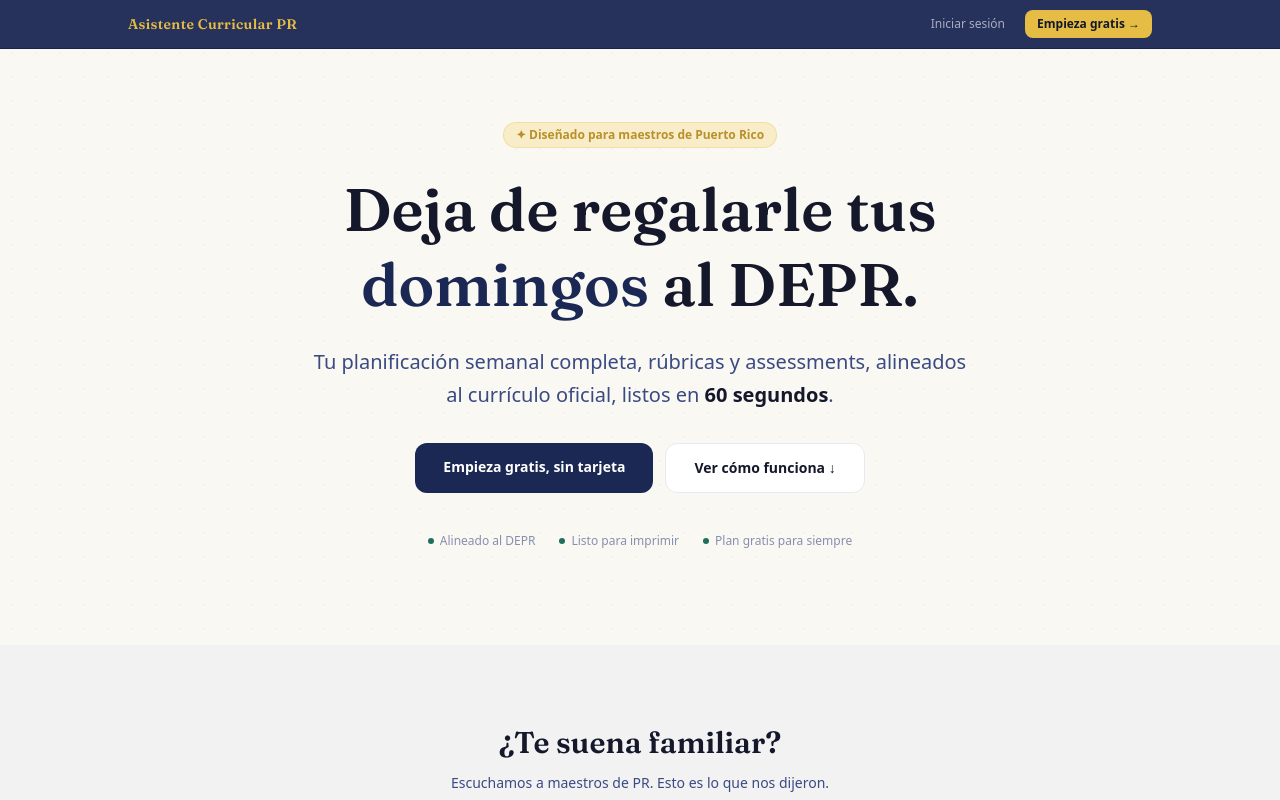
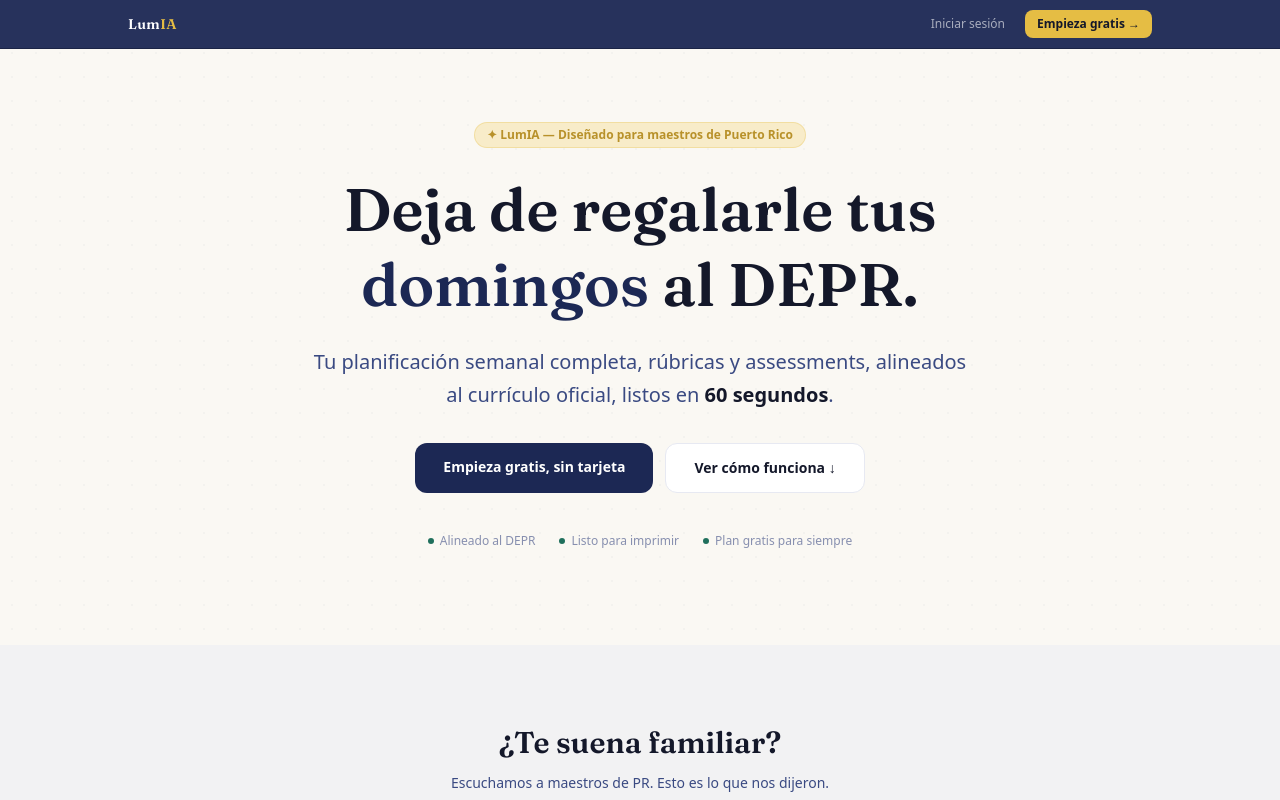
Before and after one commit to CarlosAOlivera/curricular-ai, a Next.js app: page / in a window 1280 px wide. Shown: the top 800 px of the page. Built offline with nearby package versions, Linux system fonts and the light colour scheme.

Commit message:
rebrand: Asistente Curricular PR → LumIA

```diff
--- a/src/app/(auth)/login/page.tsx
+++ b/src/app/(auth)/login/page.tsx
@@ -32,7 +32,9 @@ export default function LoginPage() {
         <div className="text-center">
           <p className="text-xs font-semibold text-navy-mid uppercase tracking-widest mb-3">DEPR · Puerto Rico</p>
           <h1 className="font-display text-3xl font-semibold text-ink">Iniciar sesión</h1>
-          <p className="text-navy-mid mt-2">Asistente Curricular PR</p>
+          <p className="font-display font-semibold mt-2">
+            <span className="text-navy">Lum</span><span className="text-gold-deep">IA</span>
+          </p>
         </div>
         <div className="bg-white border border-navy-tint rounded-2xl p-6 space-y-4">
           <form onSubmit={handleSubmit} className="space-y-4">
--- a/src/app/(dashboard)/layout.tsx
+++ b/src/app/(dashboard)/layout.tsx
@@ -35,8 +35,8 @@ export default async function DashboardLayout({ children }: { children: React.Re
         {/* ── Nav — fixed so it stays on scroll ── */}
         <nav className="fixed top-0 inset-x-0 bg-navy border-b border-navy-deep/50 px-4 py-2.5 flex items-center justify-between z-30">
           <div className="flex items-center gap-2">
-            <Link href="/dashboard" className="font-display font-semibold text-sm text-gold shrink-0 mr-2 hidden sm:block tracking-wide">
-              Asistente Curricular PR
+            <Link href="/dashboard" className="font-display font-semibold text-sm shrink-0 mr-2 hidden sm:block tracking-wide">
+              <span className="text-white">Lum</span><span className="text-gold">IA</span>
             </Link>
             <NavLinks />
           </div>
--- a/src/app/(dashboard)/planner/page.tsx
+++ b/src/app/(dashboard)/planner/page.tsx
@@ -174,7 +174,7 @@ export default function PlannerPage() {
     doc.setTextColor(255, 255, 255)
     doc.setFontSize(13)
     doc.setFont('helvetica', 'bold')
-    doc.text('Asistente Curricular PR', margin, 8)
+    doc.text('LumIA', margin, 8)
 
     doc.setFontSize(9)
     doc.setFont('helvetica', 'normal')
--- a/src/app/api/office/docx/route.ts
+++ b/src/app/api/office/docx/route.ts
@@ -463,7 +463,7 @@ export async function POST(req: NextRequest) {
         default: new Footer({
           children: [new Paragraph({
             alignment: AlignmentType.RIGHT,
-            children: [new TextRun({ text: 'Generado por Asistente Curricular PR', italics: true, size: 16, color: '999999' })],
+            children: [new TextRun({ text: 'Generado por LumIA', italics: true, size: 16, color: '999999' })],
           })],
         }),
       },
--- a/src/app/layout.tsx
+++ b/src/app/layout.tsx
@@ -12,8 +12,8 @@ const fraunces = Fraunces({
 })
 
 export const metadata: Metadata = {
-  title: 'Asistente Curricular PR',
-  description: 'Planificaciones educativas alineadas al currículo del DEPR',
+  title: 'LumIA — La inteligencia que ilumina tu enseñanza.',
+  description: 'Planificaciones semanales, rúbricas y assessments alineados al currículo del DEPR, listos en 60 segundos.',
 }
 
 export default function RootLayout({ children }: { children: React.ReactNode }) {
--- a/src/app/onboarding/page.tsx
+++ b/src/app/onboarding/page.tsx
@@ -132,7 +132,7 @@ export default function OnboardingPage() {
         {/* Header */}
         <div className="text-center">
           <p className="text-navy-mid font-semibold text-sm tracking-widest uppercase mb-2">
-            Asistente Curricular PR
+            LumIA
           </p>
           <h1 className="font-display text-3xl font-semibold text-ink">Completa tu perfil</h1>
           <p className="text-navy-mid mt-2 text-sm">
--- a/src/app/page.tsx
+++ b/src/app/page.tsx
@@ -52,8 +52,8 @@ export default function LandingPage() {
       {/* ── NAV ── */}
       <nav className="fixed top-0 inset-x-0 z-50 bg-navy/95 backdrop-blur-sm border-b border-navy-deep/50 px-4 py-2.5">
         <div className="max-w-5xl mx-auto flex items-center justify-between">
-          <span className="font-display font-semibold text-gold text-sm tracking-wide">
-            Asistente Curricular PR
+          <span className="font-display font-semibold text-sm tracking-wide">
+            <span className="text-white">Lum</span><span className="text-gold">IA</span>
           </span>
           <div className="flex items-center gap-2">
             <Link href="/login" className="text-white/60 hover:text-white text-xs px-3 py-1.5 rounded-lg hover:bg-white/10 transition-colors">
@@ -74,7 +74,7 @@ export default function LandingPage() {
 
         <div className="relative max-w-3xl mx-auto space-y-6">
           <div className="inline-flex items-center gap-2 px-3 py-1 rounded-full bg-gold-tint border border-gold/30 text-gold-deep text-xs font-semibold">
-            ✦ Diseñado para maestros de Puerto Rico
+            ✦ LumIA — Diseñado para maestros de Puerto Rico
           </div>
 
           <h1 className="font-display text-4xl sm:text-5xl lg:text-6xl font-semibold text-ink leading-tight">
@@ -304,7 +304,10 @@ export default function LandingPage() {
 
       {/* ── FOOTER ── */}
       <footer className="bg-navy-deep px-4 py-8 text-center space-y-2">
-        <p className="font-display text-gold text-sm font-semibold">Asistente Curricular PR</p>
+        <p className="font-display text-sm font-semibold">
+          <span className="text-white">Lum</span><span className="text-gold">IA</span>
+        </p>
+        <p className="text-white/40 text-xs italic">La inteligencia que ilumina tu enseñanza.</p>
         <p className="text-white/30 text-xs">© 2026–2027 Built by <span className="text-gold/70 font-semibold">LevelUp Labs</span></p>
         <div className="flex justify-center gap-4 text-xs text-white/20 pt-1">
           <a href="/login" className="hover:text-white/50 transition-colors">Iniciar sesión</a>
--- a/src/components/OnboardingTutorial.tsx
+++ b/src/components/OnboardingTutorial.tsx
@@ -6,7 +6,7 @@ const STEPS = [
   {
     emoji: '👋',
     iconBg: 'bg-navy',
-    title: '¡Bienvenido/a a Asistente Curricular PR!',
+    title: '¡Bienvenido/a a LumIA!',
     desc: 'Tu plataforma de planificación curricular alineada al DEPR. En unos pasos te mostramos todo lo que puedes hacer.',
     cta: null,
   },
--- /dev/null
+++ b/src/lib/curriculum/sources/math-11-links.md
@@ -0,0 +1,9 @@
+# Matemáticas 11 — Trigonometría (DEPR)
+# Mapas Curriculares Oficiales — Fuentes Google Drive
+
+TR.1 Los ángulos y sus medidas (5 semanas): https://drive.google.com/file/d/16R3hhLd8Y4VbOSmlG84ik7jACuEK2wEG/view?usp=sharing
+TR.2 Trigonometría en el triángulo rectángulo (6 semanas): https://drive.google.com/file/d/19b_T7cDXgl3942KjD6OCiClppdmtd2jg/view?usp=sharing
+TR.3 Gráficas de funciones trigonométricas (6 semanas): https://drive.google.com/file/d/1zxsiCkXI5kmlSxb5ojwx1-sJ1yuSQMui/view?usp=sharing
+TR.4 Identidades trigonométricas (5 semanas): https://drive.google.com/file/d/1HaFd2S71j0JNw4FPE9ujbbFWQ7zVCkhh/view?usp=sharing
+TR.5 Resolver ecuaciones trigonométricas (10 semanas): https://drive.google.com/file/d/1KstZKl3Z7-FDtLlnn8E8pGpV1tm9BDt0/view?usp=sharing
+TR.6 Inversas de funciones trigonométricas (6 semanas): https://drive.google.com/file/d/1wrzKNolWZkywo7e30Jmvz4a6YHGEgs7w/view?usp=sharing
--- a/src/lib/depr-calendar.ts
+++ b/src/lib/depr-calendar.ts
@@ -160,7 +160,7 @@ export function generateICS(): string {
   const lines: string[] = [
     'BEGIN:VCALENDAR',
     'VERSION:2.0',
-    'PRODID:-//Asistente Curricular PR//DEPR Calendar 2026-27//ES',
+    'PRODID:-//LumIA//DEPR Calendar 2026-27//ES',
     'CALSCALE:GREGORIAN',
     'METHOD:PUBLISH',
     'X-WR-CALNAME:DEPR Calendario Escolar 2026-2027',
```
Also changed, not shown: public/LumIA logo.png (added), 1 other file (tests, documents, lock files or other folders).
